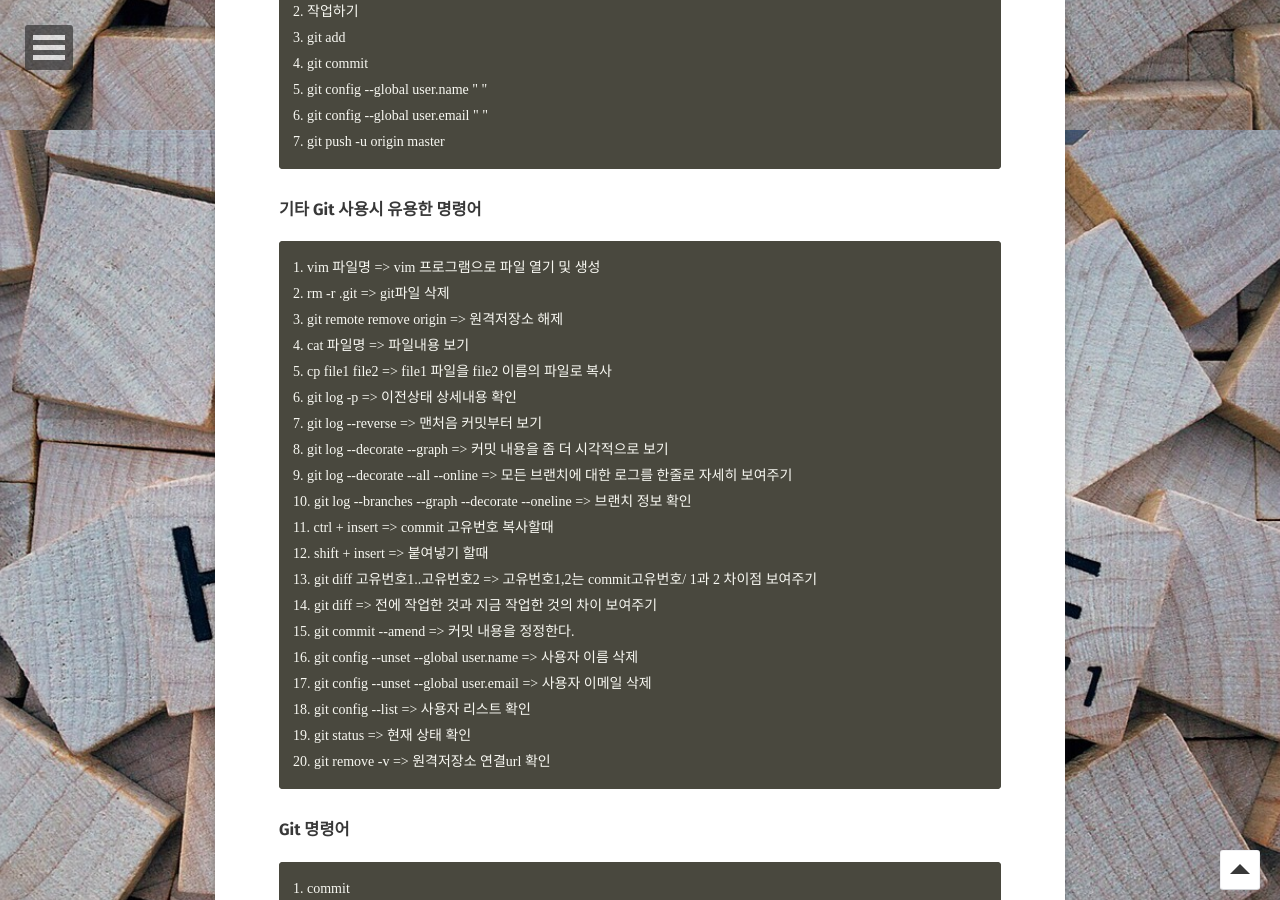
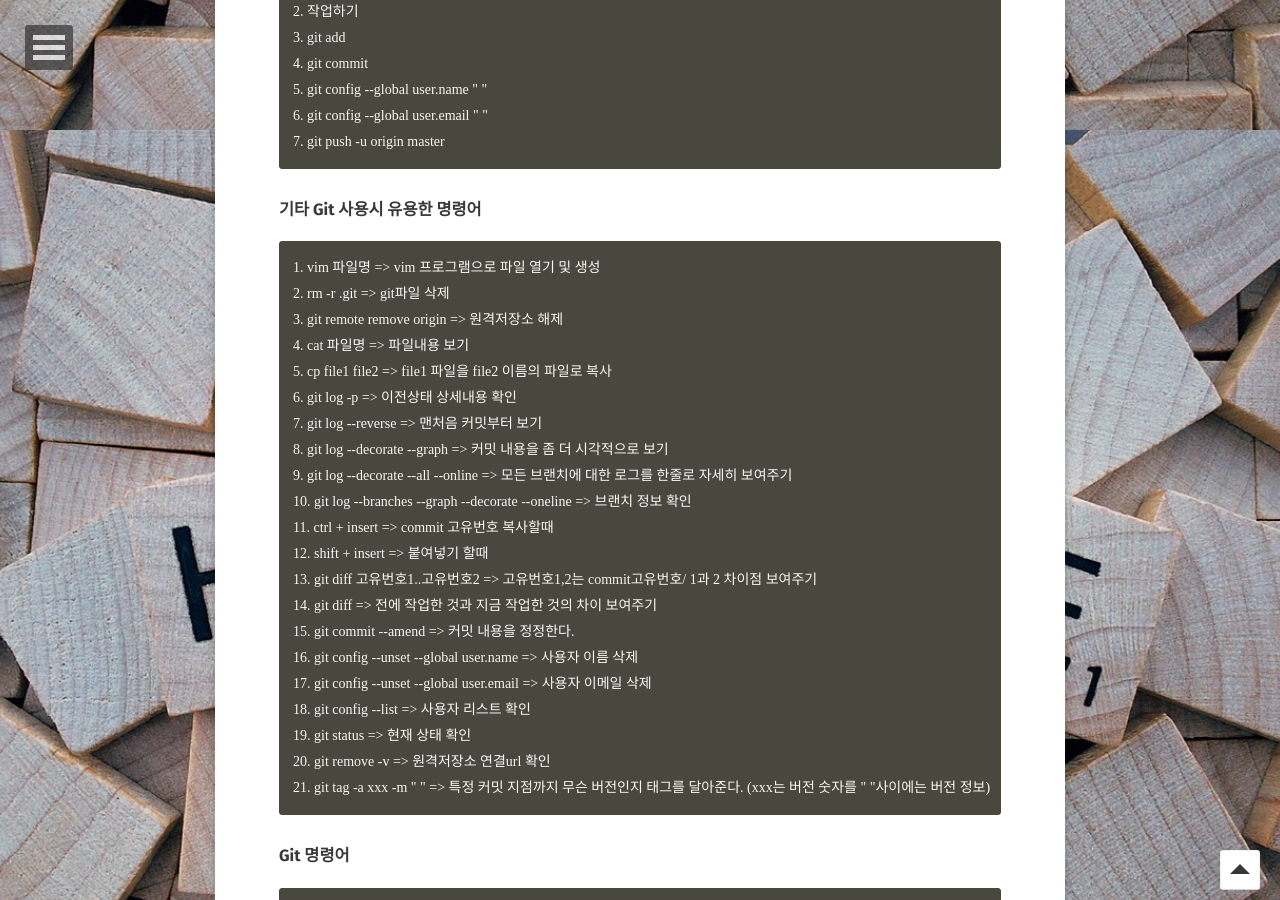
Before and after one commit to Jungjihyuk/JH_Life, a Jekyll site: the page built from _posts/2019-03-12-git.md, in a window 1280 px wide and 900 px high, scrolled down 770 px. Built offline with Jekyll 4.4.1, drawn with Linux system fonts in a browser that asks for light colours; some web fonts are replaced; comment, search, counter and statistics services are not loaded.

Commit message:
git 수정

````diff
--- a/_posts/2019-03-12-git.md
+++ b/_posts/2019-03-12-git.md
@@ -52,6 +52,7 @@ tag:
 18. git config --list => 사용자 리스트 확인
 19. git status => 현재 상태 확인
 20. git remove -v => 원격저장소 연결url 확인
+21. git tag -a xxx -m " " => 특정 커밋 지점까지 무슨 버전인지 태그를 달아준다. (xxx는 버전 숫자를 " "사이에는 버전 정보)
 ```
 
 ### Git 명령어
````
